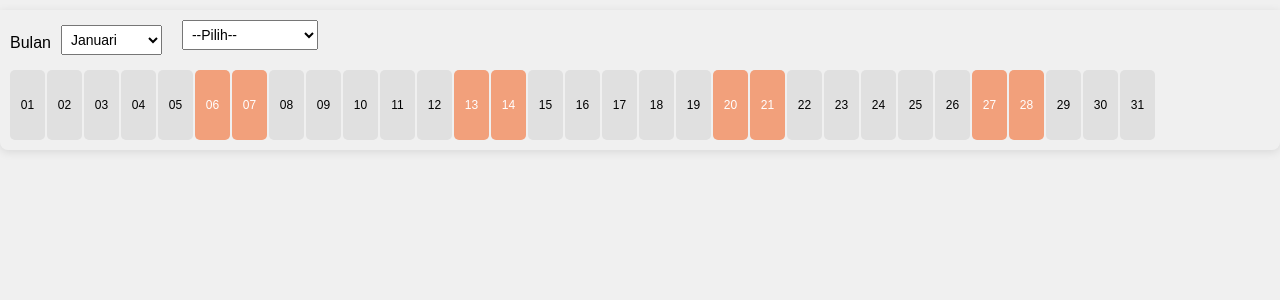
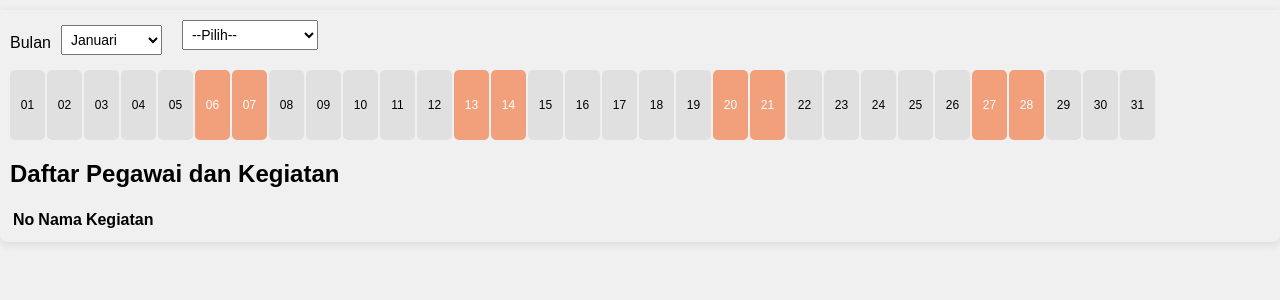
Before and after one commit to altrantrs/SuratTugas, a PHP site: page / in a window 1280 px wide. Shown: the part 88-388 px from the top of the page. Run offline with PHP 8.4, Linux system fonts and the light colour scheme; the visitor is signed in with stand-in values (Sample User, id 1); tables that the repository leaves empty or names only in its code hold one stand-in row (values such as "Sample post"); lists and menus that the app fills with data are empty.

Commit message:
Update index.php

```diff
--- a/index.php
+++ b/index.php
@@ -79,6 +79,42 @@ if ($_SESSION['level'] == "Administrator") {
                 <!-- Days will be generated here by JavaScript -->
             </div>
         </div>
+
+        <h2>Daftar Pegawai dan Kegiatan</h2>
+        <table>
+            <thead>
+                <tr>
+                    <th>No</th>
+                    <th>Nama</th>
+                    <th>Kegiatan</th>
+                </tr>
+            </thead>
+            <tbody>
+                <?php
+                $counter = 1;
+                while ($row = mysqli_fetch_assoc($result)) {
+                    $pegawai_nip = $row['nip'];
+                    $activities = getActivities($conn, $pegawai_nip);
+                    echo "<tr>";
+                    echo "<td>{$counter}</td>";
+                    echo "<td>{$row['nama']}</td>";
+                    echo "<td>";
+                    if (count($activities) > 0) {
+                        foreach ($activities as $activity) {
+                            echo "<div>";
+                            echo "Tanggal: " . $activity['date'] . " - Kegiatan: " . $activity['activity_id'];
+                            echo "</div>";
+                        }
+                    } else {
+                        echo "Tidak ada kegiatan";
+                    }
+                    echo "</td>";
+                    echo "</tr>";
+                    $counter++;
+                }
+                ?>
+            </tbody>
+        </table>
     </main>
 
     <script src="script.js"></script>
```
